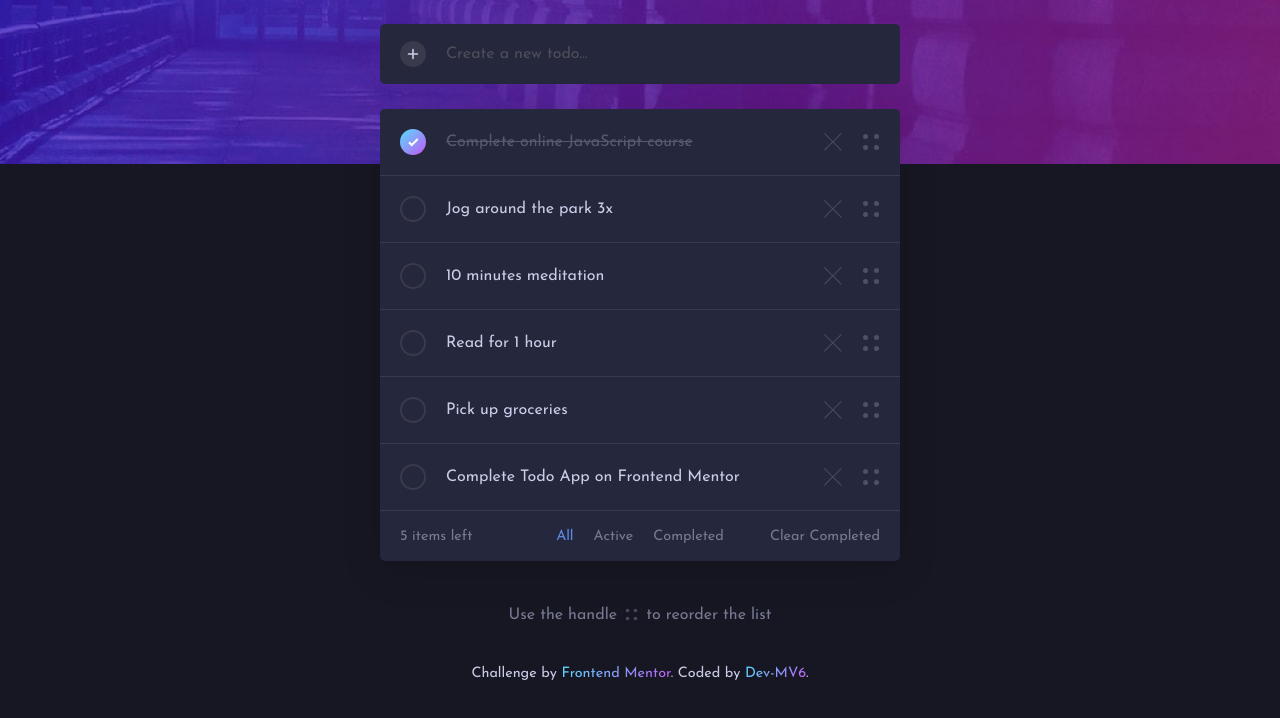
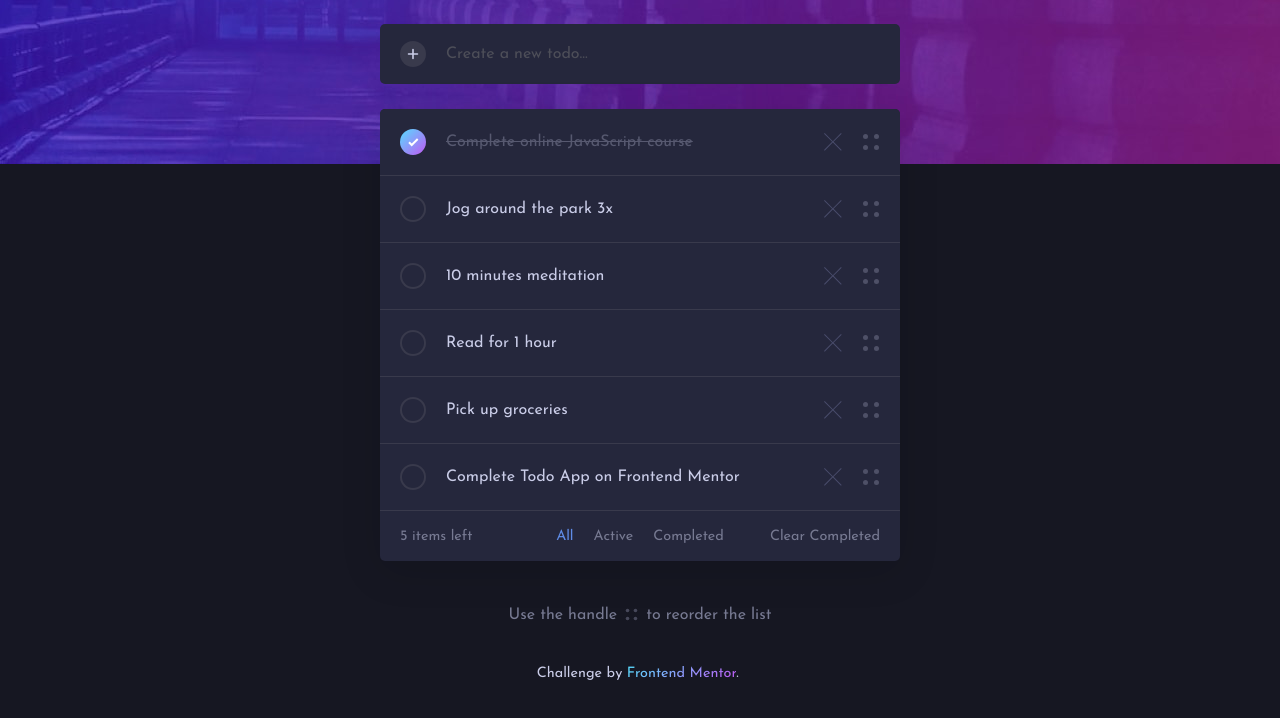
Before and after one commit to kes-crypto/ToDo-Js, a plain HTML site: page index.html in a window 1280 px wide. Shown: the part 136-854 px from the top of the page. Drawn offline with Linux system fonts and the light colour scheme.

Commit message:
Update index.html

```diff
--- a/index.html
+++ b/index.html
@@ -180,8 +180,7 @@
           Challenge by
           <a href="https://www.frontendmentor.io/challenges/todo-app-Su1_KokOW" target="_blank">Frontend Mentor</a>.&nbsp;
         </div>
-        <div>Coded by <a href="https://www.frontendmentor.io/profile/Dev-MV6">Dev-MV6</a>.</div>
-      </div>
+
     </main>
 
     <script src="./slip.js"></script>
```
